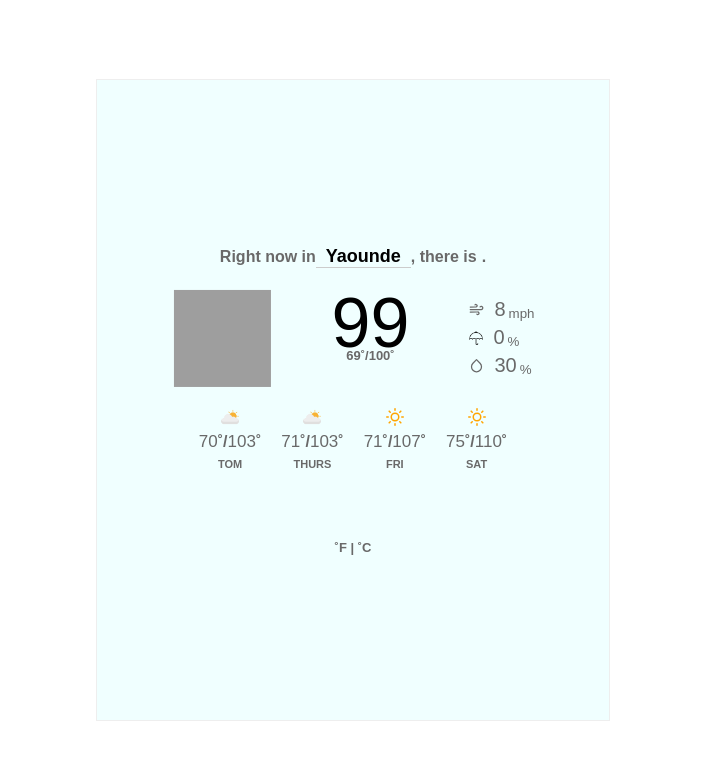
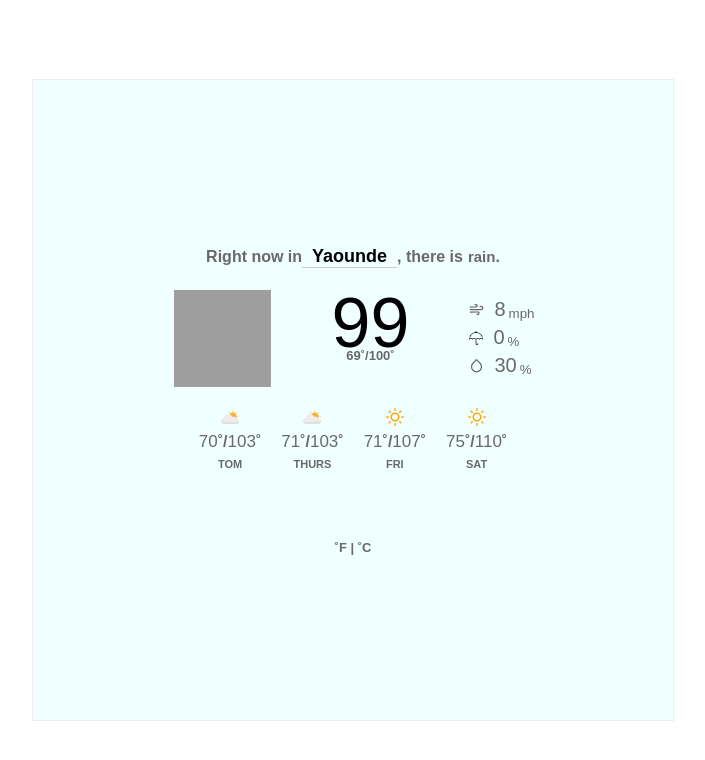
Before and after one commit to lontsimesmer/weather-app, a plain HTML site: page index.html in a window 1280 px wide. Shown: the whole page, without its empty margins (287-992 px from the left). Drawn offline with nearby package versions, Linux system fonts and the light colour scheme; no server answers; grey boxes are pictures that could not be loaded; a web font is replaced by a local one.

Commit message:
correct linter errors

```diff
--- a/assets/styles/style.css
+++ b/assets/styles/style.css
@@ -20,7 +20,7 @@ main {
   display: flex;
   height: 80vh;
   justify-content: center;
-  width: 40vw;
+  width: 50vw;
 }
 
 .weather-content {
--- a/index.html
+++ b/index.html
@@ -14,7 +14,7 @@
           <span class="heading">
             Right now in
             <span contenteditable="true" id="search-field"></span>
-            , there is <span class="features"></span>.
+            , there is <span class="features">rain</span>.
           </span>
           <div class="element1">
             <img
```
Also changed, not shown: 1 other file.
